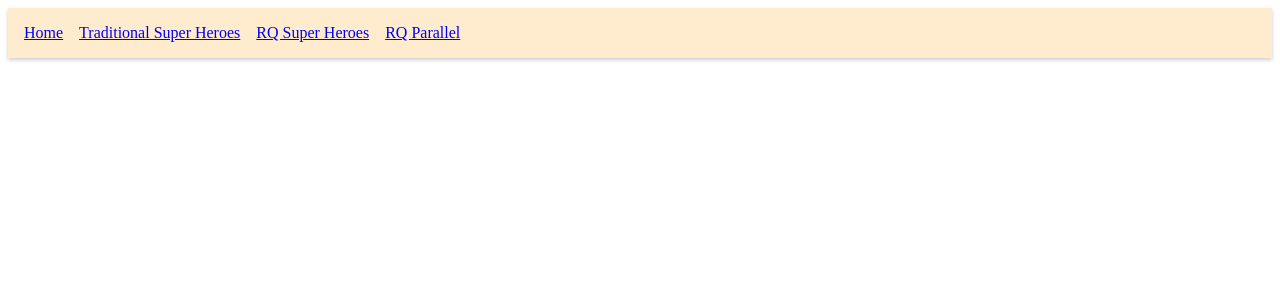
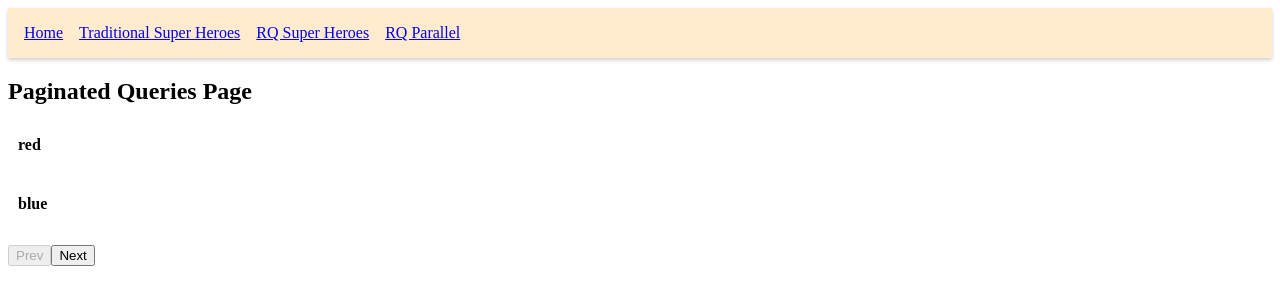
Before and after one commit to moinulhossainmahim/react-query, a React app: page /rq-paginated in a window 1280 px wide. Shown: the top 304 px of the page. Built offline with nearby package versions, Linux system fonts and the light colour scheme; data requests are answered from the project's data file; the HTML template or start-up script is replaced by a standard one.

Commit message:
feat: added paginated queries

```diff
--- a/db.json
+++ b/db.json
@@ -46,5 +46,39 @@
       "id": "codevolution",
       "courses": ["react", "vue", "angular"]
     }
+  ],
+  "colors": [
+    {
+      "id": 1,
+      "label": "red"
+    },
+    {
+      "id": 2,
+      "label": "blue"
+    },
+    {
+      "id": 3,
+      "label": "green"
+    },
+    {
+      "id": 4,
+      "label": "yellow"
+    },
+    {
+      "id": 5,
+      "label": "black"
+    },
+    {
+      "id": 6,
+      "label": "white"
+    },
+    {
+      "id": 7,
+      "label": "orange"
+    },
+    {
+      "id": 8,
+      "label": "purple"
+    }
   ]
 }
--- a/src/App.tsx
+++ b/src/App.tsx
@@ -6,6 +6,7 @@
 import RQSuperHeroPage from './components/RQSuperHero.page'
 import RQParallelPage from './components/RQParallel.page'
 import DependentQueriesPage from './components/DependentQueries.page'
+import PaginatedQueriesPage from './components/PaginatedQueries.page'
 
 function App() {
   return (
@@ -31,6 +32,7 @@
         <Route path='/rq-parallel' element={<RQParallelPage />} />
         <Route path='/rq-super-heroes/:id' element={<RQSuperHeroPage />} />
         <Route path='/rq-super-heroes' element={<RQSuperHeroesPage />} />
+        <Route path='/rq-paginated' element={<PaginatedQueriesPage />} />
         <Route path='/rq-dependent' element={<DependentQueriesPage email='vishwas@example.com' />} />
         <Route path='/' element={<Homepage />} />
       </Routes>
--- /dev/null
+++ b/src/components/PaginatedQueries.page.tsx
@@ -0,0 +1,35 @@
+import axios from "axios";
+import { useState } from "react";
+import { useQuery } from "react-query";
+
+const fetchColors = (page) => {
+  return axios.get(`http://localhost:4000/colors?_limit=2&_page=${page}`);
+}
+
+const PaginatedQueriesPage = () => {
+  const [page, setPage] = useState(1);
+  const { data, isLoading, isError, error } = useQuery(['colors', page], () => fetchColors(page), {
+    keepPreviousData: true,
+  });
+
+  if (isLoading) {
+    return <h2>Loading...</h2>
+  }
+
+  if(isError) {
+    return <h2>{error.message}</h2>
+  }
+
+  return (
+    <div>
+      <h2>Paginated Queries Page</h2>
+      {data?.data.map((color) => (
+        <h4 key={color.id} style={{ padding: '10px' }}>{color.label}</h4>
+      ))}
+      <button onClick={() => setPage((prev) => prev - 1)} disabled={page === 1}>Prev</button>
+      <button onClick={() => setPage((prev) => prev + 1)} disabled={page === 4}>Next</button>
+    </div>
+  )
+}
+
+export default PaginatedQueriesPage;
```
